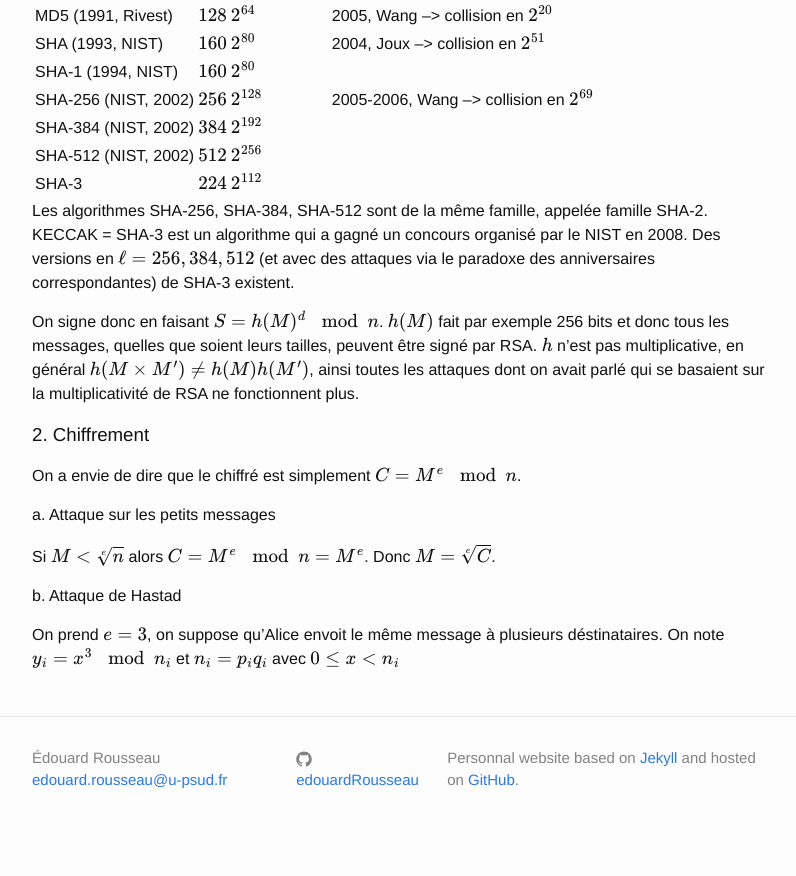
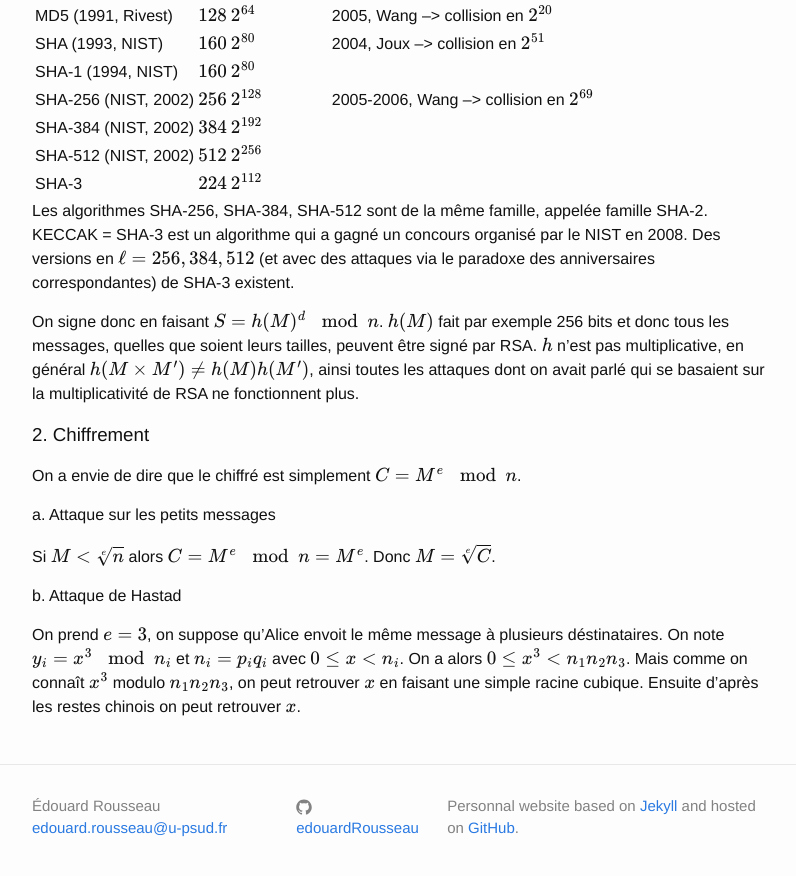
Before and after one commit to erou/erou.github.io, a Jekyll site: the page built from crypto.md, in a window 1280 px wide and 900 px high, scrolled down 1932 px. Shown: the top 876 px of the window, without its empty margins (238-1034 px from the left). Built offline with Jekyll 4.4.1, drawn with Linux system fonts in a browser that asks for light colours; formulas are drawn with MathJax 3; before the commit the page ends 2784 px from its top, so only the background shows below that.

Commit message:
cours crypto

```diff
--- a/crypto.md
+++ b/crypto.md
@@ -134,4 +134,6 @@ Si $M<\sqrt[e] n$ alors $C=M^e\mod n=M^e$. Donc $M=\sqrt[e] C$.
 
 On prend $e=3$, on suppose qu'Alice envoit le même message à plusieurs
 déstinataires. On note $y_i=x^3\mod n_i$ et $n_i=p_iq_i$ avec $0\leq
-x<n_i$
+x<n_i$. On a alors $0\leq x^3<n_1n_2n_3$. Mais comme on connaît $x^3$
+modulo $n_1n_2n_3$, on peut retrouver $x$ en faisant une simple racine
+cubique. Ensuite d'après les restes chinois on peut retrouver $x$.
```
